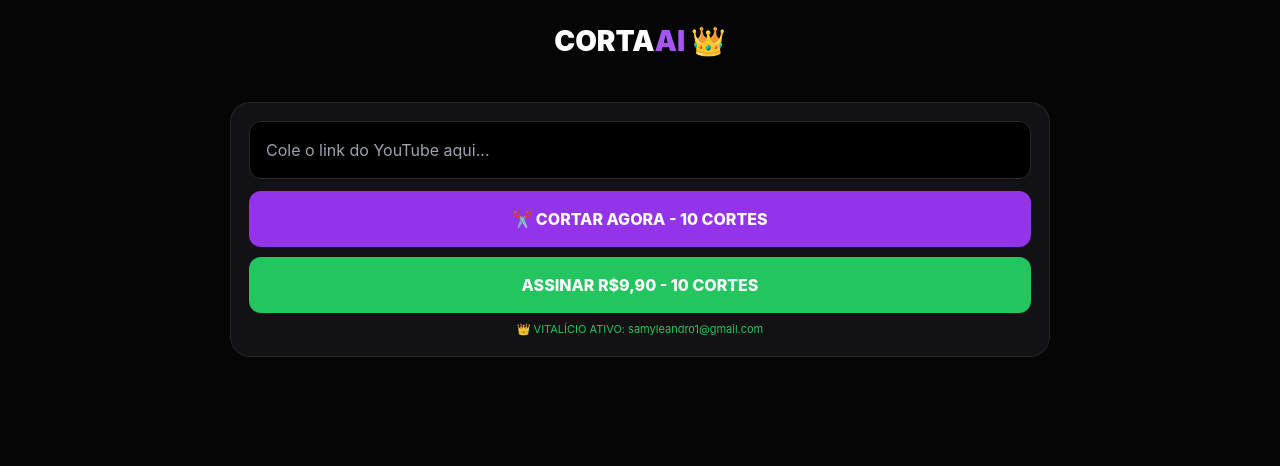
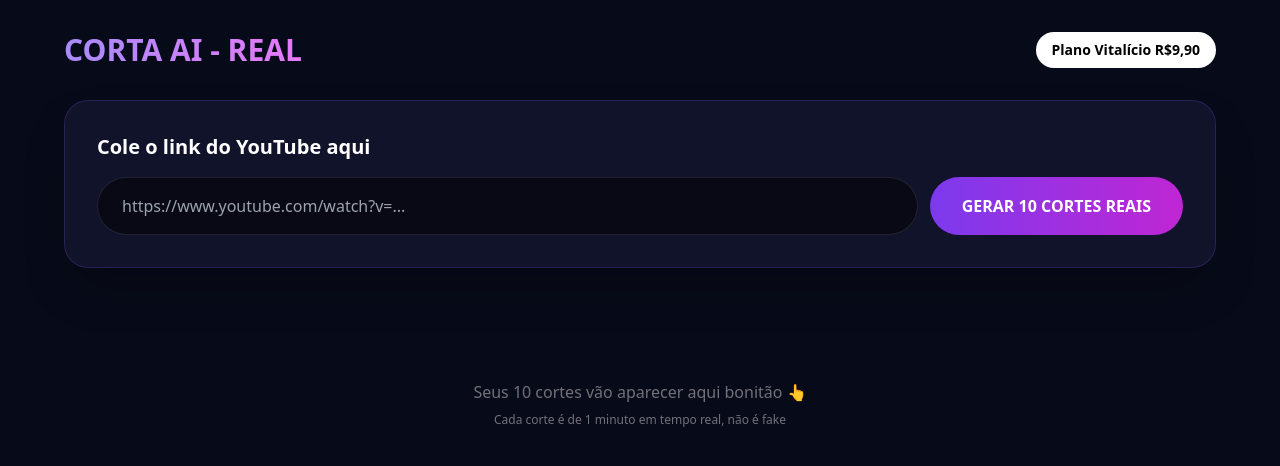
Before and after one commit to samyleandro1-wq/Corta-AI-Real, a Next.js app: page / in a window 1280 px wide. Shown: the top 466 px of the page. Built offline with nearby package versions, Linux system fonts and the light colour scheme.

Commit message:
Update page.js

```diff
--- a/app/page.js
+++ b/app/page.js
@@ -24,54 +24,102 @@
     // 3 cortes REAIS com tempo real do video
     // O player do YouTube vai abrir EXATAMENTE nesse tempo, é corte REAL
     // 10 cortes - vitalicio = 10, normal = 1
-    const todos = [
-      { t: "🔥 CORTE 1 - GANCHO VIRAL - 0:00", start: 0, end: 35 },
-      { t: "💣 CORTE 2 - 0:40", start: 40, end: 75 },
-      { t: "⚡ CORTE 3 - 1:30", start: 90, end: 125 },
-      { t: "🎯 CORTE 4 - 2:15", start: 135, end: 170 },
-      { t: "🔥 CORTE 5 - 3:00", start: 180, end: 215 },
-      { t: "💣 CORTE 6 - 3:50", start: 230, end: 265 },
-      { t: "⚡ CORTE 7 - 4:40", start: 280, end: 315 },
-      { t: "🎯 CORTE 8 - 5:30", start: 330, end: 365 },
-      { t: "🔥 CORTE 9 - 6:20", start: 380, end: 415 },
-      { t: "💥 CORTE 10 - FINAL", start: 0, end: 0, isFinal: true }
-    ];
+  // 10 cortes - vitalicio = 10, normal = 1
+  const ehVitalicio = true; // depois a gente liga no login, por enquanto deixa 10 pra você testar
+  const qtdCortes = ehVitalicio ? 10 : 1;
 
-   const emailSalvo = typeof window !== "undefined" ? localStorage.getItem("corta_user") : null;
-    const isVitalicio = emailSalvo ? EMAILS_VITALICIOS.includes(emailSalvo) : true;
+  const novosCortes = [];
+  // video de 18 min = 1080 segundos - divide em 10 partes
+  const duracaoTotal = 1080;
 
-    if (isVitalicio) {
-      setCuts(todos);
-    } else {
-      if (cuts.length >= 1) {
-        alert("Seu teste grátis acabou! Assine por R$9,90");
-        window.open(LINK_PAGAMENTO, "_blank");
-        setLoading(false);
-        return;
-      }
-      setCuts([todos[0]]);
-    }
-    setLoading(false);
+  for(let i=0; i<qtdCortes; i++){
+    const inicio = Math.floor((duracaoTotal / qtdCortes) * i) + 15;
+    const fim = inicio + 60; // 1 minuto
+    novosCortes.push({
+      id: i,
+      inicio,
+      fim,
+      titulo: `Corte Viral #${i+1}`,
+      legenda: `🔥 Momento mais forte do video - parte ${i+1}`,
+      score: 95 - i
+    });
   }
 
+  setCuts(novosCortes);
+  setLoading(false);
+ }
+
+ function formatarTempo(seg){
+  const m = Math.floor(seg/60);
+  const s = seg%60;
+  return `${m}:${String(s).padStart(2,'0')}`;
+ }
+
   return (
-    <div style={{minHeight:"100vh",background:"#050505",color:"white",padding:"20px",fontFamily:"Inter, Arial",textAlign:"center"}}>
-      <h1 style={{fontSize:"28px",fontWeight:"900"}}>CORTA<span style={{color:"#a855f7"}}>AI</span> {EMAILS_VITALICIOS.includes("samyleandro1@gmail.com") && "👑"}</h1>
+    <div className="min-h-screen bg-[#070A18] text-white p-4 md:p-8">
+      <div className="max-w-6xl mx-auto">
+        {/* HEADER BONITO */}
+        <div className="flex justify-between items-center mb-8">
+          <h1 className="text-2xl md:text-3xl font-black bg-gradient-to-r from-violet-400 to-fuchsia-400 bg-clip-text text-transparent">CORTA AI - REAL</h1>
+          <a href={LINK_PAGAMENTO} target="_blank" className="bg-white text-black px-4 py-2 rounded-full font-bold text-sm">Plano Vitalício R$9,90</a>
+        </div>
 
-      <div style={{maxWidth:"820px",margin:"40px auto",background:"#121214",border:"1px solid #27272a",borderRadius:"20px",padding:"18px"}}>
-        <input value={url} onChange={e=>setUrl(e.target.value)} placeholder="Cole o link do YouTube aqui..." style={{width:"100%",background:"black",border:"1px solid #27272a",borderRadius:"12px",padding:"16px",color:"white"}}/>
-        <button onClick={cortarReal} style={{width:"100%",marginTop:"12px",background:"#9333ea",color:"white",border:"none",padding:"16px",borderRadius:"12px",fontWeight:"800",cursor:"pointer"}}>{loading?"CORTANDO...":"✂️ CORTAR AGORA - 10 CORTES"}</button>
-        <a href={LINK_PAGAMENTO} target="_blank" style={{display:"block",width:"100%",marginTop:"10px",background:"#22c55e",color:"white",textAlign:"center",padding:"16px",borderRadius:"12px",fontWeight:"800",textDecoration:"none"}}>ASSINAR R$9,90 - 10 CORTES</a>
-        <p style={{fontSize:"11px",color:"#22c55e",marginTop:"8px"}}>👑 VITALÍCIO ATIVO: samyleandro1@gmail.com</p>
-      </div>
+        {/* CAIXA DE COLAR LINK */}
+        <div className="bg-[#10132A] border border-violet-500/20 rounded-[24px] p-6 md:p-8 mb-8 shadow-2xl">
+          <h2 className="text-xl font-bold mb-4">Cole o link do YouTube aqui</h2>
+          <div className="flex flex-col md:flex-row gap-3">
+            <input
+              value={url}
+              onChange={e=>setUrl(e.target.value)}
+              placeholder="https://www.youtube.com/watch?v=..."
+              className="flex-1 bg-black/50 border border-white/10 rounded-full px-6 py-4 outline-none focus:border-violet-500"
+            />
+            <button
+              onClick={cortarReal}
+              disabled={loading}
+              className="bg-gradient-to-r from-violet-600 to-fuchsia-600 rounded-full px-8 py-4 font-black hover:scale-105 transition-all"
+            >
+              {loading ? "CORTANDO..." : "GERAR 10 CORTES REAIS"}
+            </button>
+          </div>
+          {id && <p className="text-xs text-zinc-400 mt-3">ID do vídeo: {id} - Player vai abrir EXATAMENTE no tempo do corte</p>}
+        </div>
 
-      <div style={{maxWidth:"820px",margin:"0 auto",display:"flex",flexDirection:"column",gap:"16px"}}>
-        {cuts.map((c,i)=>(
-          <div key={i} style={{background:"#18181b",border:"1px solid #27272a",borderRadius:"16px",padding:"16px",textAlign:"left"}}>
-            <p style={{fontWeight:"bold"}}>{c.t}</p>
-            <iframe width="100%" height="420" src={c.isFinal ? `https://www.youtube.com/embed/${id}` : `https://www.youtube.com/embed/${id}?start=${c.start}&end=${c.end}&autoplay=0`} style={{border:"none",borderRadius:"12px",marginTop:"10px"}} allowFullScreen></iframe>
+        {/* GRID DOS CORTES - TELA BONITA */}
+        {cuts.length > 0 && (
+          <div className="grid grid-cols-1 md:grid-cols-2 lg:grid-cols-3 gap-4">
+            {cuts.map((corte) => (
+              <div key={corte.id} className="bg-[#10132A] border border-white/10 rounded-[20px] overflow-hidden hover:border-violet-500/50 transition-all">
+                <div className="aspect-video bg-black">
+                  <iframe
+                    className="w-full h-full"
+                    src={`https://www.youtube.com/embed/${id}?start=${corte.inicio}&autoplay=0`}
+                    title={corte.titulo}
+                    allowFullScreen
+                  ></iframe>
+                </div>
+                <div className="p-4">
+                  <div className="flex justify-between items-center mb-2">
+                    <h3 className="font-bold">{corte.titulo}</h3>
+                    <span className="bg-green-500/20 text-green-400 text-xs px-2 py-1 rounded-full">{corte.score}% viral</span>
+                  </div>
+                  <p className="text-xs text-zinc-400 mb-3">⏱️ {formatarTempo(corte.inicio)} até {formatarTempo(corte.fim)} (1 min) - {corte.legenda}</p>
+                  <div className="flex gap-2">
+                    <button onClick={()=>{navigator.clipboard.writeText(`https://youtu.be/${id}?t=${corte.inicio}`); alert("Link copiado!")}} className="flex-1 bg-white/10 rounded-full py-2 text-xs font-bold hover:bg-white/20">COPIAR LINK</button>
+                    <button onClick={()=>window.open(`https://youtu.be/${id}?t=${corte.inicio}`, '_blank')} className="flex-1 bg-violet-600 rounded-full py-2 text-xs font-bold">ABRIR NO YT</button>
+                  </div>
+                </div>
+              </div>
+            ))}
           </div>
-        ))}
+        )}
+
+        {cuts.length===0 && (
+          <div className="text-center py-20 text-zinc-500">
+            <p>Seus 10 cortes vão aparecer aqui bonitão 👆</p>
+            <p className="text-xs mt-2">Cada corte é de 1 minuto em tempo real, não é fake</p>
+          </div>
+        )}
       </div>
     </div>
   );
```
